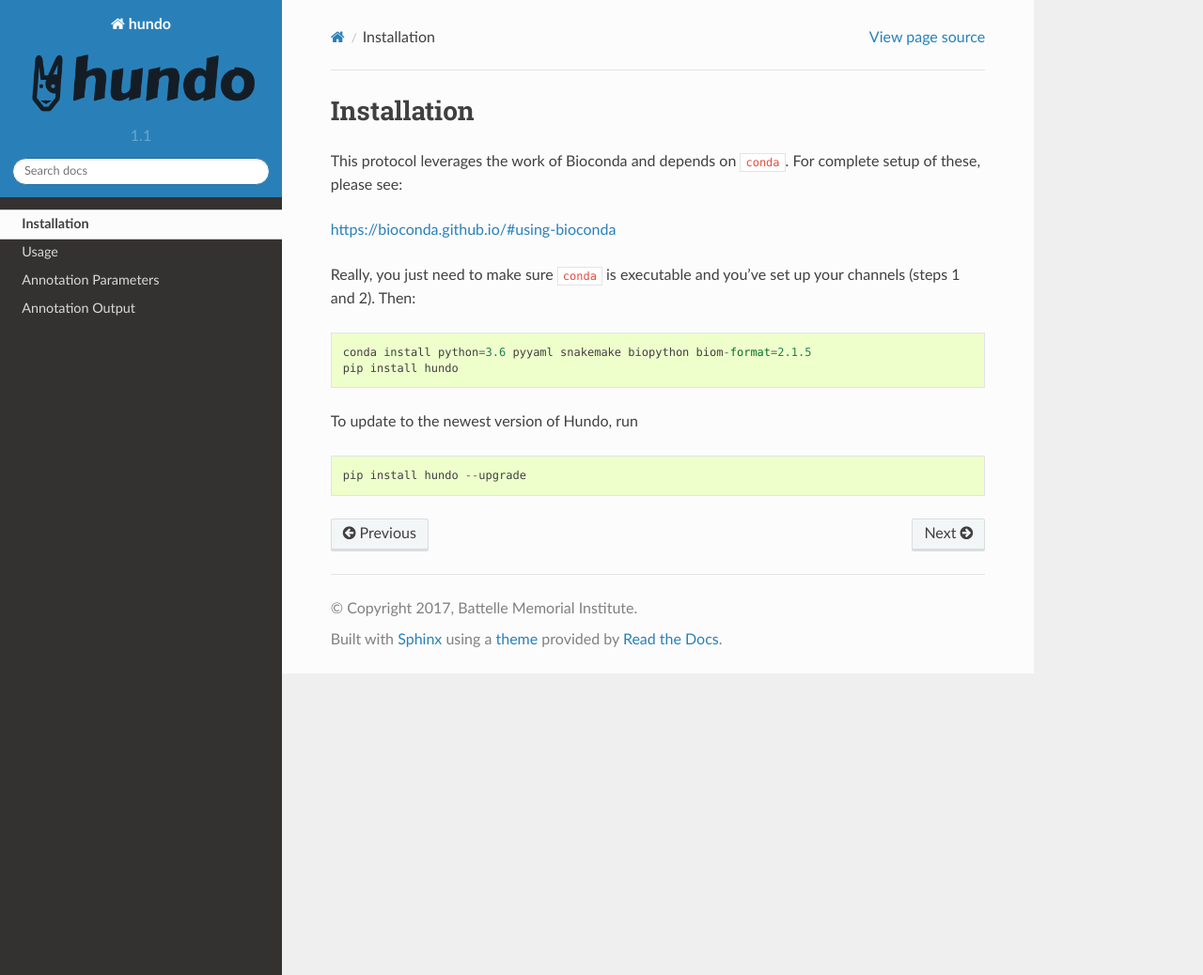
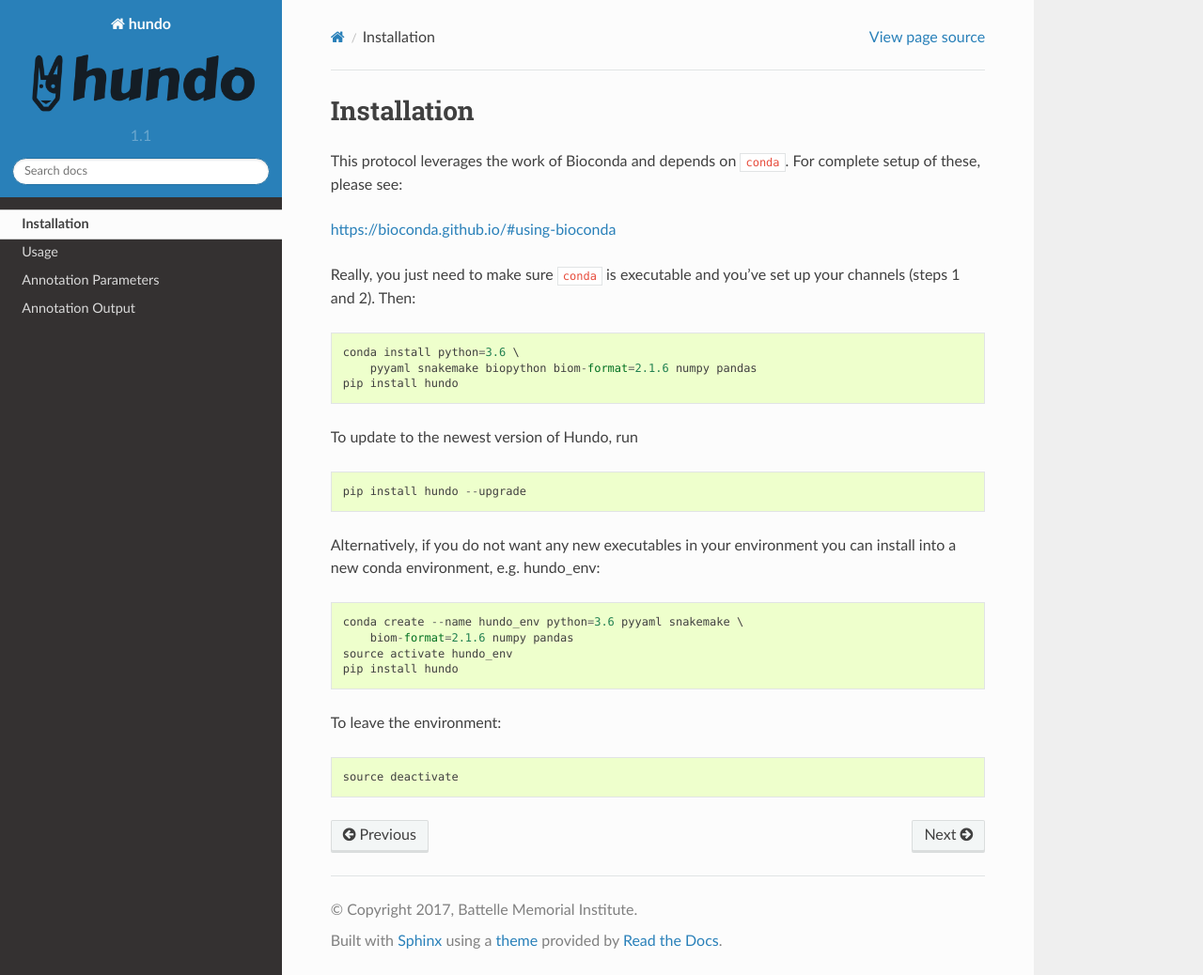
Before and after one commit to pnnl/hundo, a Sphinx documentation site: the page built from docs/install.rst, in a window 1280 px wide and 1038 px high. Shown: the whole window at 94% size. Built offline with Sphinx 7.4.7 and the Read the Docs theme 2.0.0, drawn with Linux system fonts in a browser that asks for light colours.

Commit message:
updates install

```diff
--- a/README.rst
+++ b/README.rst
@@ -34,7 +34,8 @@
 
 ::
 
-    conda install python=3.6 pyyaml snakemake biopython biom-format=2.1.5
+    conda install python=3.6 \
+        pyyaml snakemake biopython biom-format=2.1.6 numpy pandas
     pip install hundo
 
 Usage
--- a/docs/install.rst
+++ b/docs/install.rst
@@ -11,7 +11,8 @@
 
 ::
 
-    conda install python=3.6 pyyaml snakemake biopython biom-format=2.1.5
+    conda install python=3.6 \
+        pyyaml snakemake biopython biom-format=2.1.6 numpy pandas
     pip install hundo
 
 To update to the newest version of Hundo, run
@@ -19,3 +20,15 @@
 ::
 
     pip install hundo --upgrade
+
+Alternatively, if you do not want any new executables in your environment
+you can install into a new conda environment, e.g. hundo_env::
+
+    conda create --name hundo_env python=3.6 pyyaml snakemake \
+        biom-format=2.1.6 numpy pandas
+    source activate hundo_env
+    pip install hundo
+
+To leave the environment::
+
+    source deactivate
```
Also changed, not shown: README.md (+2 -1 lines).
